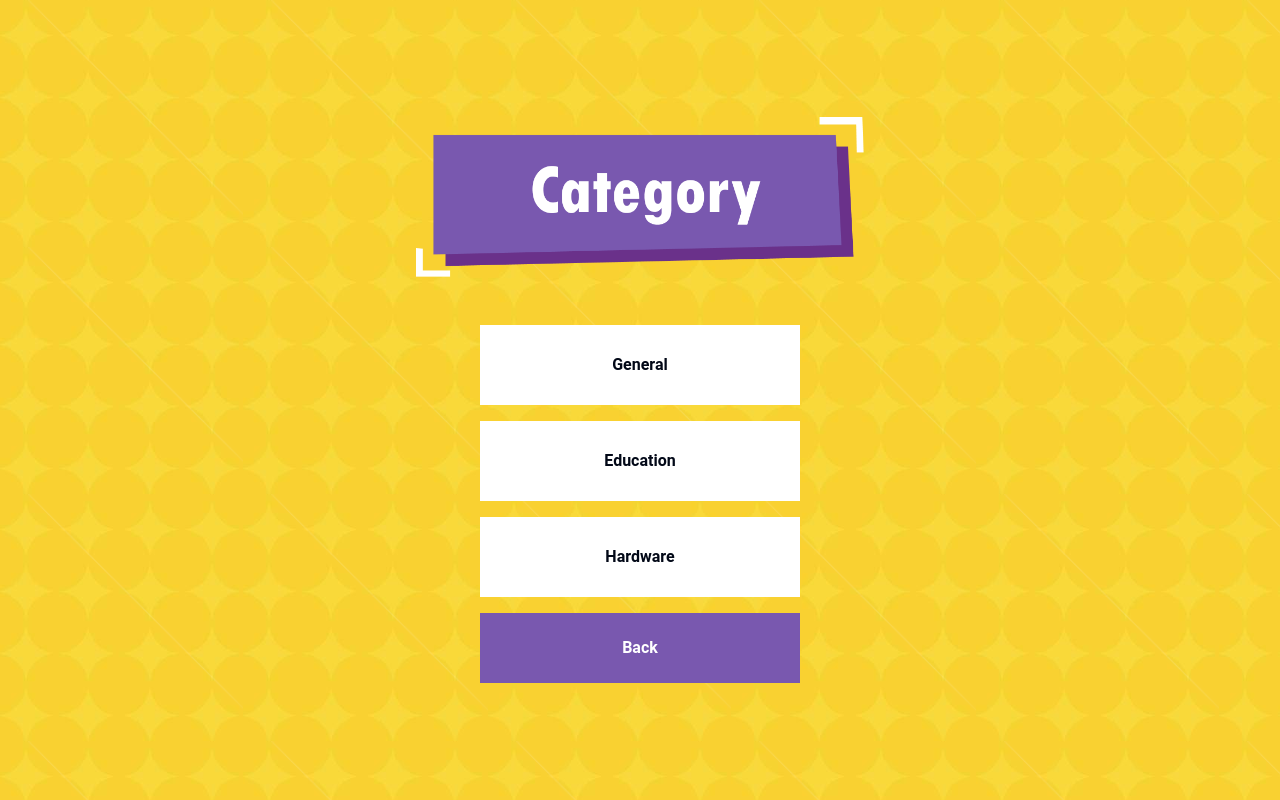
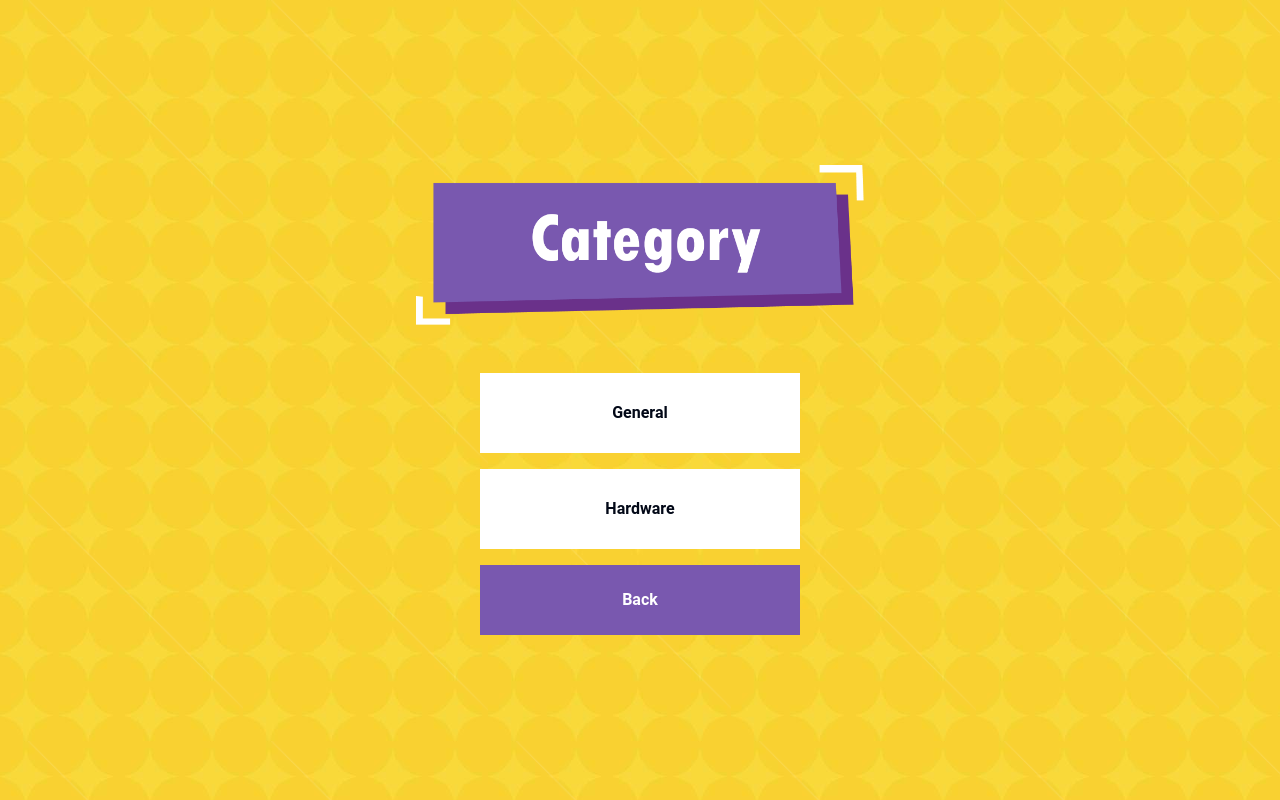
Before and after one commit to ekko1500/knowledge-thinking-quiz, a React (Vite) app: page /category in a window 1280 px wide. Built offline with nearby package versions, Linux system fonts and the light colour scheme.

Commit message:
change logo

```diff
--- a/src/components/Category.jsx
+++ b/src/components/Category.jsx
@@ -40,12 +40,12 @@ function Category() {
             }}
             title="General"
           />
-          <Button4
+          {/* <Button4
             onFunction={() => {
               onSubmit("iqtest");
             }}
             title={"Education"}
-          />
+          /> */}
 
           <Button4
             onFunction={() => {
```
Also changed, not shown: src/assets/images/title-2.png.
